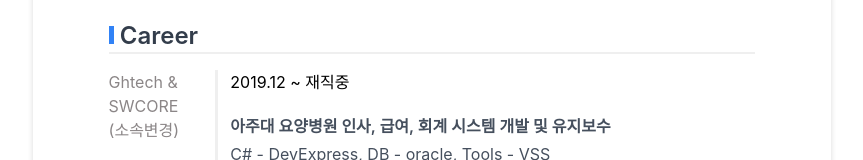
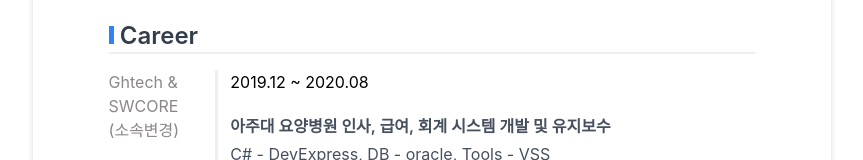
Before and after one commit to clianor/skill_profile, a Next.js app: page / in a window 1280 px wide. Shown: the part 784-944 px from the top of the page, without its empty margins (208-1071 px from the left). Built offline with nearby package versions, Linux system fonts and the light colour scheme.

Commit message:
최근 재직일자 변경
Signed-off-by: clianor <ejrgus94160@gmail.com>

```diff
--- a/components/Career.jsx
+++ b/components/Career.jsx
@@ -13,7 +13,7 @@ export default function Career() {
           </div>
           <div className={styles.right_box}>
             <div className={[styles.row, styles.flex_column].join(' ')}>
-              <p className={styles.career_term}>2019.12 ~ 재직중</p>
+              <p className={styles.career_term}>2019.12 ~ 2020.08</p>
             </div>
             <div className={[styles.row, styles.flex_column].join(' ')}>
               <div className={styles.career_title}>
```
